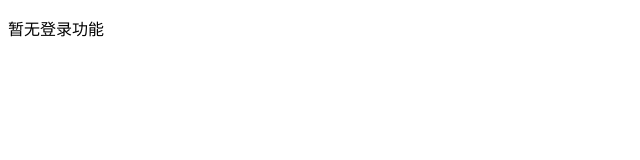
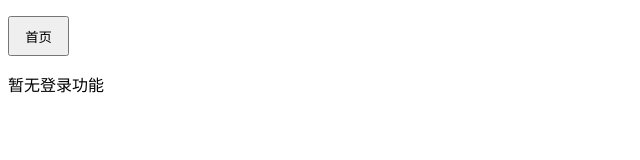
Before and after one commit to QingHe14/study, a plain HTML site: page sign in.htm in a window 1280 px wide. Shown: the whole page, without its empty margins (0-640 px from the left). Drawn offline with Linux system fonts and the light colour scheme.

Commit message:
Add files via upload

```diff
--- a/sign in.htm
+++ b/sign in.htm
@@ -9,6 +9,9 @@
 
 <body>
 
+<p>
+			<input name="Button1" type="button" value="首页" style="height: 40px; width: 61px" /></p>
+
 <p>暂无登录功能</p>
 
 </body>
```
